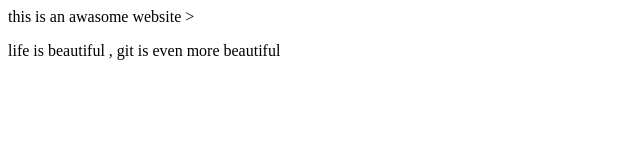
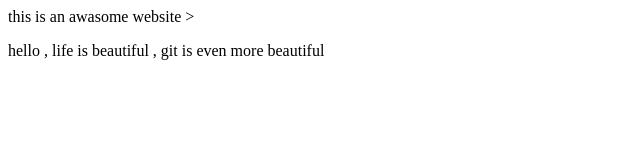
Before and after one commit to BaipalliVinod/ttcn3, a plain HTML site: page index.html in a window 1280 px wide. Shown: the full height of the page, 0-640 px from the left. Drawn offline with Linux system fonts and the light colour scheme.

Commit message:
add a hello to index.html

```diff
--- a/index.html
+++ b/index.html
@@ -6,6 +6,6 @@ sample website
 this is an awasome website >
 </head>
 <p>
-life is beautiful , git is even more beautiful
+hello , life is beautiful , git is even more beautiful
 </p>
 </html>
```
